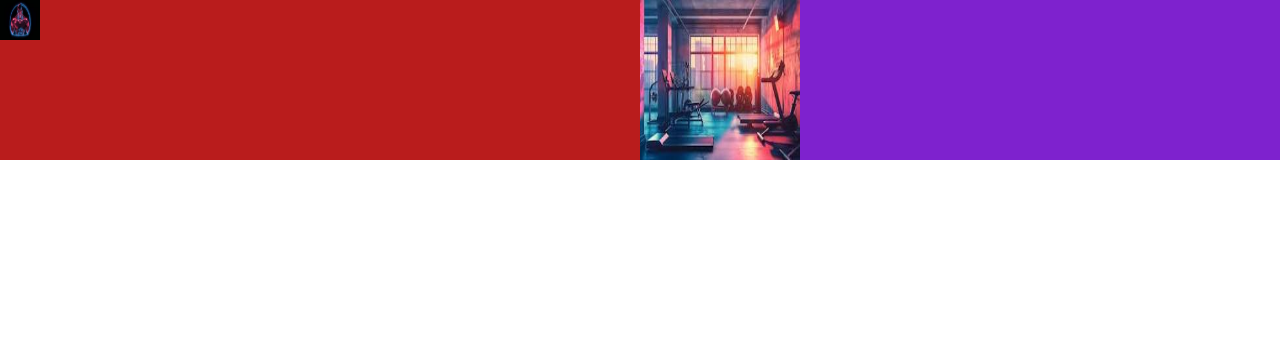
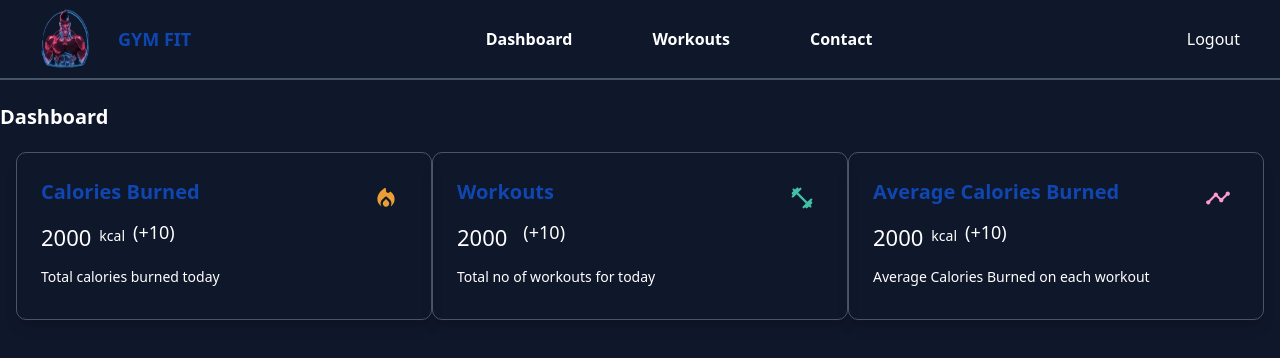
Before and after one commit to BRYOOH/Fitness-app, a React (Create React App) app in the folder Client/: page / in a window 1280 px wide. Shown: the top 358 px of the page. Built offline with nearby package versions, Linux system fonts and the light colour scheme.

Commit message:
Dashboard: Add flexwrap card

```diff
--- a/Client/package.json
+++ b/Client/package.json
@@ -5,6 +5,7 @@
   "dependencies": {
     "@craco/craco": "^7.1.0",
     "@emotion/react": "^11.13.3",
+    "@emotion/styled": "^11.13.0",
     "@mui/icons-material": "^6.1.3",
     "@mui/lab": "^6.0.0-beta.11",
     "@mui/material": "^6.1.3",
@@ -13,6 +14,7 @@
     "@reduxjs/toolkit": "^2.2.8",
     "axios": "^1.7.7",
     "dayjs": "^1.11.13",
+    "framer-motion": "^11.11.9",
     "react": "^18.2.0",
     "react-dom": "^18.2.0",
     "react-redux": "^9.1.2",
--- a/Client/src/App.js
+++ b/Client/src/App.js
@@ -1,16 +1,30 @@
-import React, { Component } from 'react';
-import {BrowserRouter }from "react-router-dom"
+import { Component, useState } from 'react';
+import {BrowserRouter, Route, Routes }from "react-router-dom"
 import Authentication from './Components/Authentication';
+import Navbar from './Components/Navbar';
+import Dashboard from './Components/Dashboard';
+import Workouts from './Components/Workouts';
+import Contact from './Components/Contact';
 
-class App extends Component {
-  render() {
+function App() {
+    const[user,setUser] = useState(true);
     return (
+     < >
+     <div className='bg-slate-900'>
       <BrowserRouter>
-      <Authentication/>
+      {user?<Navbar/>:<Authentication/>}
+      <Routes>
+      <Route path='/' element={<Dashboard/>}/>
+      <Route path='/workouts' element={<Workouts/>}/>
+      <Route path='/contact' element={<Contact/>}/>
+      </Routes>
       </BrowserRouter>
+      </div>
+      </>
+
 
     );
   }
-}
+
 
 export default App;
--- a/Client/src/Assets/data.js
+++ b/Client/src/Assets/data.js
@@ -13,7 +13,7 @@ import {
       desc: "Total calories burned today",
       key: "totalCaloriesBurnt",
       unit: "kcal",
-      color: "#eb9e34",
+      color: "#eb9e34" ,
       lightColor: "#FDF4EA",
     },
     {
--- a/Client/src/Components/Authentication.jsx
+++ b/Client/src/Components/Authentication.jsx
@@ -1,18 +1,28 @@
-import logo from "../Assets/logo.jpeg"
+import logo from "../Assets/logo.png"
 import cover from "../Assets/gymcover.jpeg"
+import { useState } from "react"
+import Signin from "./Signin";
+import Signup from "./Signup";
 
 const Authentication = () => {
+
+  const[login,setLogin] = useState(false);
   return (
-   <div className="h-screen w-screen">
-    <div className="flex justify-between">
-    <div className="flex-[1] items-center justify-center bg-red-700">
-        <img src={logo} alt="" className="h-10 w-10" />
+   <div className="h-screen w-screen overflow-hidden text-white">
+    <div className="flex h-full">
+    <div className="flex-[1] xl:flex hidden">
+        <img src={logo} alt="" className="top-[20px] left-[30px] object-contain  cursor-pointer z-10 absolute " />
+        <img src={cover} alt="" className="relative object-contain top-[80px] " />
     </div>
-    <div className=" flex-[1] items-center justify-between bg-purple-700">
-        <img src={cover} alt="" className="h-40 w-40" />
-    </div>
+    <div className="flex-[1] flex flex-col p-[40px] gap-[16px] xl:items-baseline items-center justify-center ">
+        {login?
+        <><Signin /><p className="text-[16px] text-center mt-[16px] sm:text-[14px]">Dont have an account?
+              <span className="text-blue-500 cursor-pointer font-bold" onClick={() => setLogin(false)}>Sign up </span></p></>:
+        <><Signup /><p className="text-[16px] text-center mt-[16px] sm:text-[14px]">Already have an account?
+              <span className="text-blue-500 cursor-pointer font-semibold" onClick={() => setLogin(true)}>Sign in</span></p></>}
     </div>
 
+   </div>
    </div>
   )
 }
--- /dev/null
+++ b/Client/src/Components/CardCount.jsx
@@ -0,0 +1,21 @@
+import { color } from "framer-motion"
+
+const CardCount = ({item}) => {
+  return (
+    <div className="flex flex-[1] p-[24px] border-[1px] border-gray-600 rounded-[10px] gap-[6px] shadow-lg">
+        <div className="flex flex-[1] flex-col xl:gap-[12px] gap-[6px] ">
+        <h2 className="xl:text-[20px] font-semibold text-[14px] text-tertiary">{item.name}</h2>
+        <div className="flex items-end gap-2 text-[18px] sm:text-[22px] "> 2000
+        <span className="text-[14px] mb-2">{item.unit}</span>
+        <span className="mb-2 font-medium xl:text-[18px] sm:text-[12px]" > (+10)</span></div>
+        <p className="xl:text-[14px] mb-2 text-[12px] "> {item.desc}</p>
+        </div>
+        <div className="h-fit p-2 flex items-center justify-center rounded-[12px]" style={{ backgroundColor: item.bg ,color:item.color}}>
+            {item.icon}
+        </div>
+
+    </div>
+  )
+}
+
+export default CardCount
--- /dev/null
+++ b/Client/src/Components/Contact.jsx
@@ -0,0 +1,8 @@
+
+const Contact = () => {
+  return (
+    <div>Contact</div>
+  )
+}
+
+export default Contact
--- /dev/null
+++ b/Client/src/Components/Dashboard.jsx
@@ -0,0 +1,17 @@
+import { counts } from "../Assets/data"
+import CardCount from "./CardCount"
+
+const Dashboard = () => {
+  return (
+    <div className="h-screen text-white py-[22px]">
+        <h1 className="text-[20px] font-bold">Dashboard</h1>
+    <div className="flex flex-wrap items-center justify-between px-4 mt-5">
+    {counts.map((item,index)=>(
+      <CardCount key={index} item={item}/>
+    ))}
+    </div>
+    </div>
+  )
+}
+
+export default Dashboard
--- /dev/null
+++ b/Client/src/Components/Navbar.jsx
@@ -0,0 +1,37 @@
+import {Link} from 'react-router-dom'
+import logo from "../Assets/logo.png"
+
+
+const Navbar = () => {
+  return (
+    <div className="h-[80px] bg-slate-900 flex items-center justify-between
+     text-[16px] sticky top-0 z-10 text-white border-b-2 border-slate-600">
+        <div className="px-5 flex items-center gap-2 text-[16px] max-w-[1400px]">
+        <Link to='/'>
+        <img src={logo} alt="" className='h-[70px] w-[90px]'/>
+        </Link>
+        <span className='uppercase text-[18px] text-tertiary font-bold' >Gym fit</span>
+        </div>
+        <div className='xl:flex items-center gap-20 px-10 hidden'>
+            <Link to='/'
+            className='cursor-pointer font-bold hover:text-tertiary active:border-b-4 active:border-tertiary'>
+            Dashboard
+            </Link>
+            <Link to='/workouts'
+            className='cursor-pointer font-bold hover:text-tertiary active:border-b-4 active:border-tertiary'>
+            Workouts
+            </Link>
+            <Link to='/contact'
+            className='cursor-pointer font-bold hover:text-tertiary active:border-b-4 active:border-tertiary'
+            >
+            Contact
+            </Link>
+        </div>
+        <div className='px-10'>
+        <span>Logout</span>
+        </div>
+    </div>
+  )
+}
+
+export default Navbar
--- /dev/null
+++ b/Client/src/Components/Signin.jsx
@@ -0,0 +1,23 @@
+const Signin = () => {
+  return (
+    <div className=" flex mb-4 flex-col gap-10" >
+      <div className="">
+      <h1 className="uppercase text-[50px]">Welcome to gym-fit</h1>
+      <span className="text-xl text-[30px]">Log in you credentials</span>
+      </div>
+        <form className=" flex flex-col">
+            <label >
+                <span>Username</span>
+            </label>
+            <input placeholder="Username" type="text" className=" bg-slate-500 xl:h-[60px] h-[40px]  xl:w-[30vw] w-[310px] text-[14px] xl:text-[16px] rounded-[10px] outline-none border-none"/>
+            <label>
+                <span>Password</span>
+            </label>
+            <input placeholder="Password" type="password" className=" bg-slate-500 xl:h-[60px] h-[40px] xl:w-[30vw] w-[310px] text-[14px] xl:text-[16px] rounded-[10px] outline-none"/>
+            <button className="p-3 mt-2 xl:w-[10vw] w-[100px] rounded-[10px] bg-pink-500" >Log in</button>
+        </form>
+    </div>
+  )
+}
+
+export default Signin
--- /dev/null
+++ b/Client/src/Components/Signup.jsx
@@ -0,0 +1,31 @@
+const Signup = () => {
+
+    return (
+      <div className=" flex flex-col mb-4 gap-10" >
+        <div>
+          <h1 className="uppercase text-[50px]">Welcome to gym-fit</h1>
+          <span className="text-[30px]">Enter to you details below</span>
+        </div>
+          <form className=" flex flex-col">
+             <label >
+                <span>Email</span>
+              </label>
+              <input placeholder="Email" type="text"
+              className=" bg-slate-500 xl:h-[60px] h-[40px]  xl:w-[30vw] w-[310px] text-[14px] xl:text-[16px] rounded-[10px] outline-none border-none"/>
+              <label >
+                  <span>Username</span>
+              </label>
+              <input placeholder="Username" type="text"
+              className=" bg-slate-500 xl:h-[60px] h-[40px]  xl:w-[30vw] w-[310px] text-[14px] xl:text-[16px] rounded-[10px] outline-none border-none"/>
+              <label>
+                  <span>Password</span>
+              </label>
+              <input placeholder="Password" type="password"
+              className=" bg-slate-500 xl:h-[60px] h-[40px] xl:w-[30vw] w-[310px] text-[14px] xl:text-[16px] rounded-[10px] outline-none"/>
+              <button className="p-3 mt-2 xl:w-[10vw] w-[100px] rounded-[10px] bg-pink-500" >Log in</button>
+          </form>
+      </div>
+    )
+  }
+
+  export default Signup
--- /dev/null
+++ b/Client/src/Components/Workouts.jsx
@@ -0,0 +1,7 @@
+const Workouts = () => {
+  return (
+    <div>Workouts</div>
+  )
+}
+
+export default Workouts
--- a/Client/tailwind.config.js
+++ b/Client/tailwind.config.js
@@ -6,7 +6,15 @@ module.exports = {
   ],
   mode: "jit",
   theme: {
-    extend: {},
+    fontFamily:{
+
+    },
+    extend: {
+      colors:{
+        secondary:"",
+        tertiary:"#1046b0",
+      }
+    },
   },
   plugins: [],
 }
```
Also changed, not shown: Client/src/Assets/logo.png (added), 1 other file (tests, documents, lock files or other folders).
